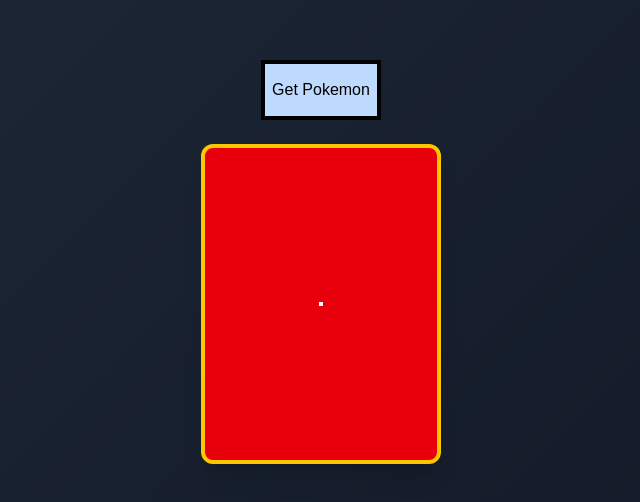
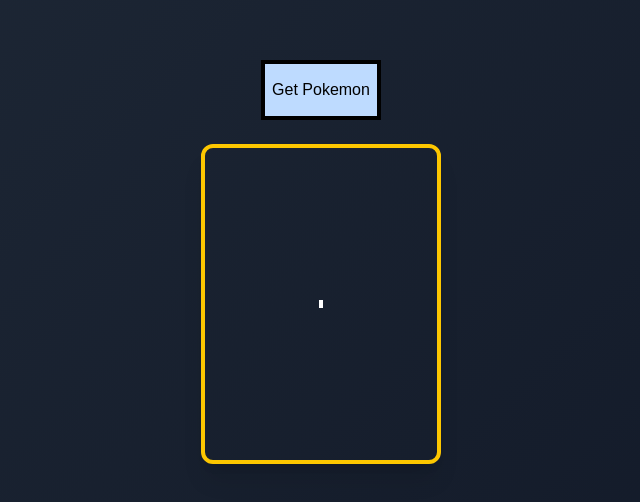
Before and after one commit to jhnabuel/pokedex-app, a React app: page / in a window 1280 px wide. Shown: the part 138-640 px from the top of the page, without its empty margins (319-959 px from the left). Built offline with nearby package versions, Linux system fonts and the light colour scheme; the HTML template or start-up script is replaced by a standard one; a web font is replaced by a local one.

Commit message:
Finished pokemon type rendering

```diff
--- a/src/components/PokemonCard.jsx
+++ b/src/components/PokemonCard.jsx
@@ -10,7 +10,7 @@
     const [pokemonTypes, setPokemonTypes] = useState([])
     const [pokemonMoves, setPokemonMoves] = useState([])
     /**
-     * This function helper gets the
+     * This function helper gets the Pokemon Data using PokeAPI
      *
      */
     const getPokemon = async () => {
@@ -63,14 +63,12 @@
     }
 
 
-
-
     return (
         <>
             <div className="flex flex-col items-center gap-6">
                 <ButtonComponent onClick={getPokemon} text="Get Pokemon" />
                 {/*Pokemon Card*/}
-                <div className="w-60 h-80 border-4 border-yellow-400 rounded-xl bg-red-600 shadow-xl flex flex-col items-center justify-center text-white text-lg font-bold">
+                <div className="w-60 h-80 border-4 border-yellow-400 rounded-xl shadow-xl flex flex-col items-center justify-center text-white text-lg font-bold">
                     {/*Pokemon Name*/}
                     <div className="border-2">
                         {pokemonName}
@@ -81,7 +79,12 @@
 
 
                     {/*Pokemon Type*/}
-
+                    <div className="flex flex-row border-2">
+                        {
+                            pokemonTypes.map((pokemonTypes, pokemonType) => (
+                                <div key={pokemonType} className="p-1"> {pokemonTypes.type.name}</div>
+                            ))}
+                    </div>
                 </div>
             </div>
         </>
```
